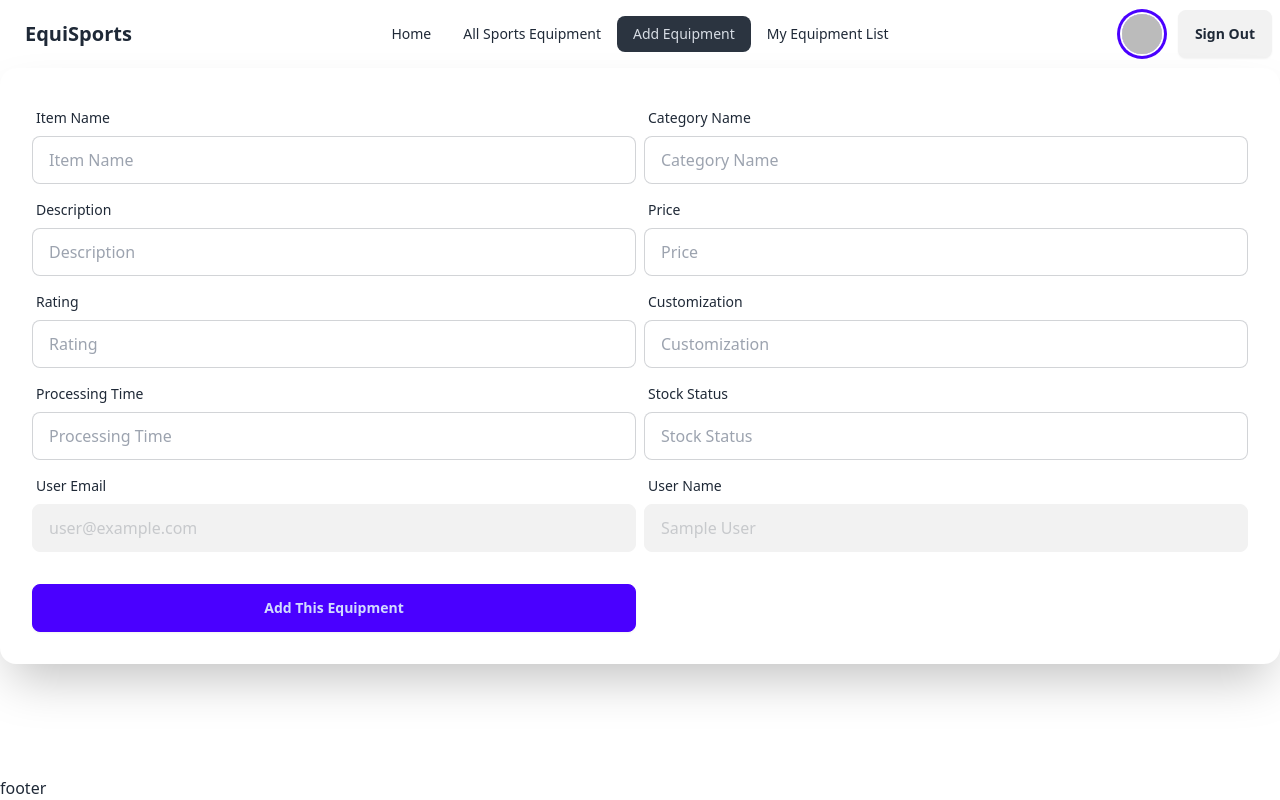
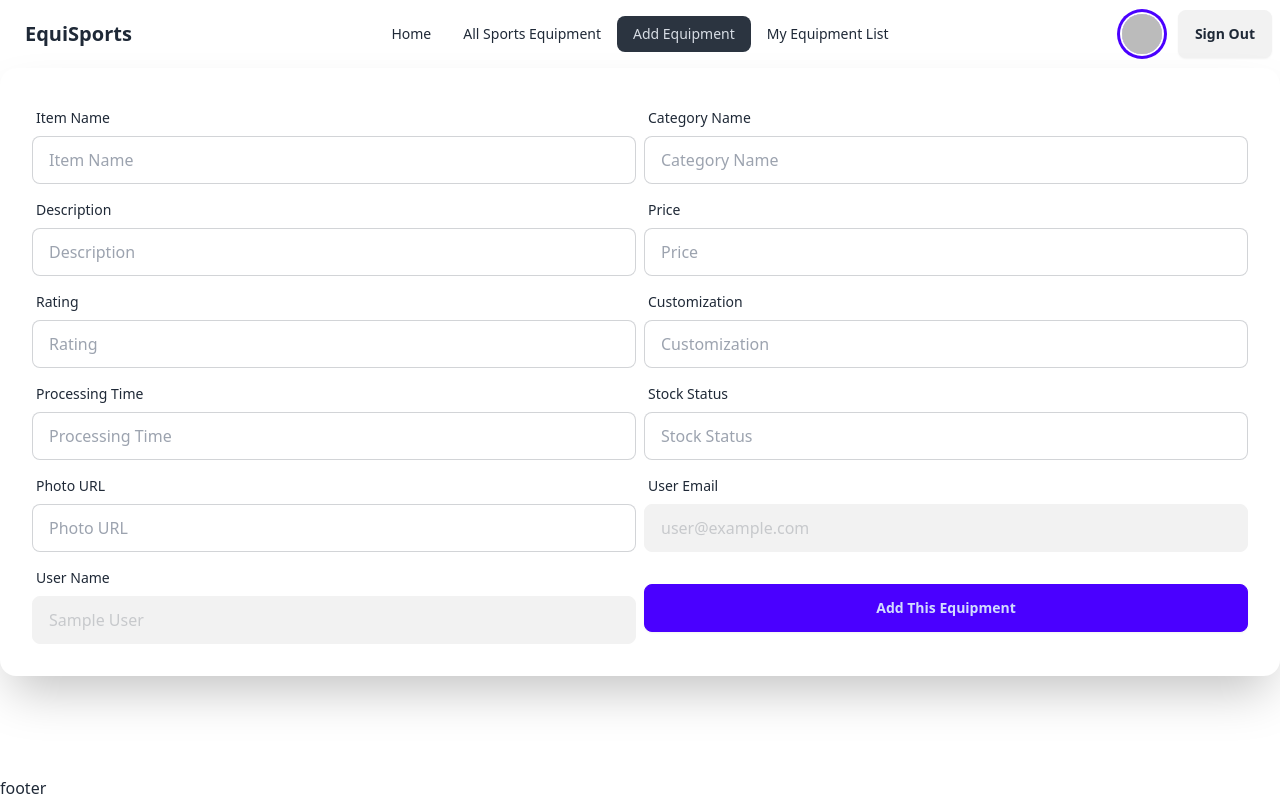
Before and after one commit to Md-Huzaifa-Islam/EquiSports, a React (Vite) app: page /addequipments in a window 1280 px wide. Built offline with nearby package versions, Linux system fonts and the light colour scheme; no server answers; sample sign-in values are in the browser's storage.

Commit message:
made add new equipment list

```diff
--- a/src/Components/AddEquipment.jsx
+++ b/src/Components/AddEquipment.jsx
@@ -3,29 +3,47 @@ import { AuthContext } from "../Providers/Contexts";
 
 const AddEquipment = () => {
   const { user } = useContext(AuthContext);
+
   const handleAddItem = (e) => {
     e.preventDefault();
-    console.log("add this");
     const form = e.target;
     const name = form.name.value;
     const category = form.category.value;
     const description = form.description.value;
-    const price = form.price.value;
-    const rating = form.rating.value;
+    const price = Number(form.price.value);
+    const rating = Number(form.rating.value);
     const customization = form.customization.value;
-    const time = form.time.value;
-    const stock = form.stock.value;
+    const time = form.time.value + " " + "days";
+    const stock = Number(form.stock.value);
+    const image = form.image.value;
     const newEquipment = {
-      name,
-      category,
+      itemName: name,
+
+      categoryName: category,
       description,
       price,
       rating,
       customization,
-      time,
-      stock,
+
+      processingTime: time,
+      stockStatus: stock,
+      image,
+      owner_name: user.displayName,
+      owner: user.email,
     };
     console.log(newEquipment);
+    fetch("http://localhost:5000/equipments", {
+      method: "POST",
+      headers: {
+        "Content-Type": "application/json",
+      },
+      body: JSON.stringify(newEquipment),
+    })
+      .then((res) => res.json())
+      .then((data) => {
+        console.log(data);
+        form.reset();
+      });
   };
   return (
     <div>
@@ -132,6 +150,18 @@ const AddEquipment = () => {
           </div>
           <div className="form-control">
             <label className="label">
+              <span className="label-text">Photo URL</span>
+            </label>
+            <input
+              type="url"
+              placeholder="Photo URL"
+              name="image"
+              className="input input-bordered"
+              required
+            />
+          </div>
+          <div className="form-control">
+            <label className="label">
               <span className="label-text">User Email</span>
             </label>
             <input
```
